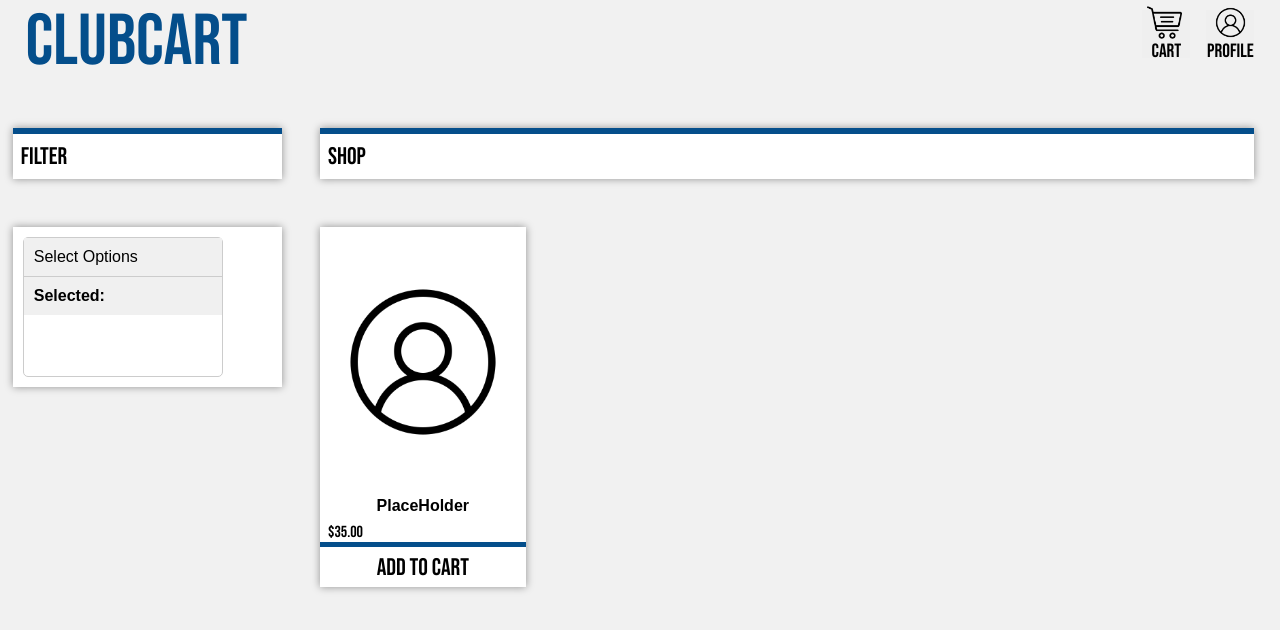
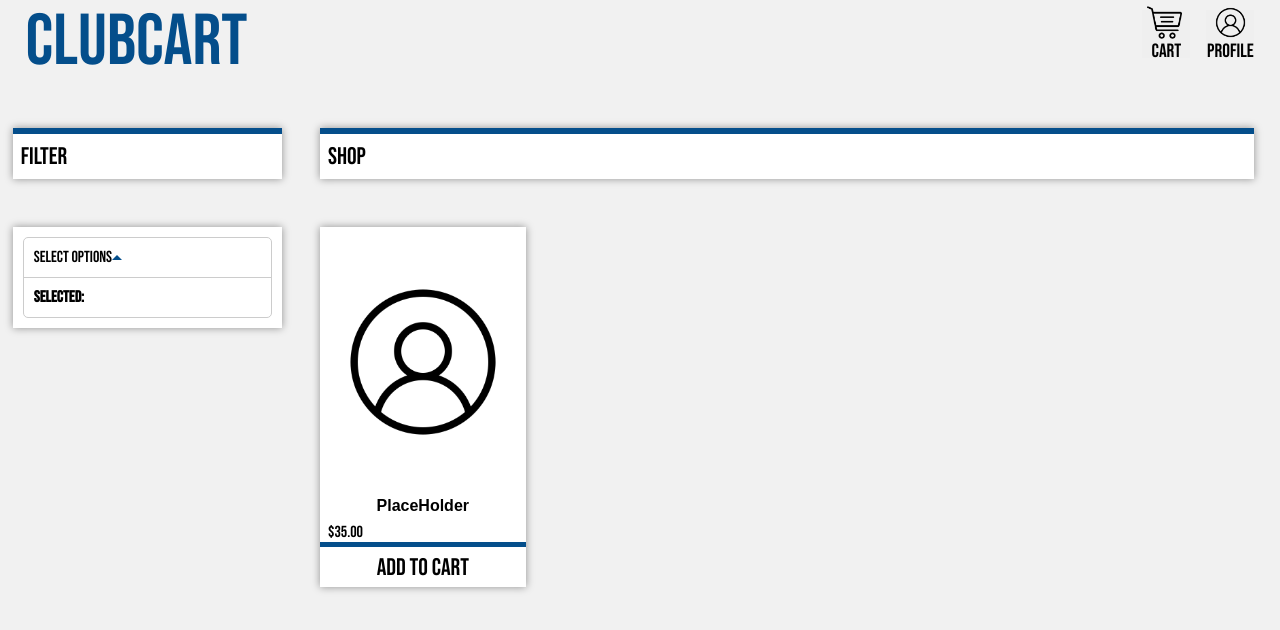
Before and after one commit to PraneethO/clubcart, a Next.js app in the folder club-cart/: page /pages/dashboard in a window 1280 px wide. Shown: the top 630 px of the page. Built offline with nearby package versions, Linux system fonts and the light colour scheme.

Commit message:
dash done but filter and needs to be made dynamic

```diff
--- a/club-cart/src/app/pages/dashboard/MultiSelectDropdown.css
+++ b/club-cart/src/app/pages/dashboard/MultiSelectDropdown.css
@@ -1,6 +1,6 @@
 .multi-select-dropdown {
     position: relative;
-    width: 200px;
+    width: 100%;
     border: 1px solid #ccc;
     border-radius: 5px;
     margin: 10px;
@@ -10,11 +10,18 @@
   .dropdown-header {
     cursor: pointer;
     padding: 10px;
-    background-color: #f0f0f0;
     display: flex;
-    justify-content: space-between;
+    justify-content: flex-start;
     align-items: center;
     font-family: Montserrat, sans-serif;
+  }
+
+  .arrow {
+    width: 0;
+    height: 0;
+    border-right: 5px solid transparent;
+    border-left: 5px solid transparent;
+    border-bottom: 5px solid #044e8b; /* Set the arrow color to #044e8b */
   }
 
   .dropdown-content {
@@ -27,8 +34,6 @@
 
   .selected-options {
     padding: 10px;
-    background-color: #f0f0f0;
     border-top: 1px solid #ccc;
     font-weight: bold;
-    font-family: Montserrat, sans-serif;
   }
--- a/club-cart/src/app/pages/dashboard/MultiSelectDropdown.tsx
+++ b/club-cart/src/app/pages/dashboard/MultiSelectDropdown.tsx
@@ -1,24 +1,25 @@
 import React, { useState } from 'react';
-import "./MultiSelectDropdown.css";
+import './MultiSelectDropdown.css';
 
 const MultiSelectDropdown = () => {
   const [isOpen, setIsOpen] = useState(false);
-    const [selectedOptions, setSelectedOptions] = useState<string[]>([]); // Specify the type as string array
+  const [selectedOptions, setSelectedOptions] = useState<string[]>([]); // Specify the type as a string array
 
   const options: string[] = [
-        "Option 1",
-        "Option 2",
-        "Option 3",
-        "Option 4",
+    'Option 1',
+    'Option 2',
+    'Option 3',
+    'Option 4',
   ];
 
   const toggleDropdown = () => {
     setIsOpen(!isOpen);
   };
 
-    const handleOptionChange = (option: string) => { // Specify the type of the 'option' parameter
+  const handleOptionChange = (option: string) => {
+    // Specify the type of the 'option' parameter
     if (selectedOptions.includes(option)) {
-            setSelectedOptions(selectedOptions.filter(item => item !== option));
+      setSelectedOptions(selectedOptions.filter((item) => item !== option));
     } else {
       setSelectedOptions([...selectedOptions, option]);
     }
@@ -27,12 +28,12 @@ const MultiSelectDropdown = () => {
   return (
     <div className="multi-select-dropdown">
       <div className="dropdown-header" onClick={toggleDropdown}>
-                <div style={{fontFamily: "Montserrat, sans-serif"}}>Select Options</div>
+        <span>Select Options</span>
         <i className={`arrow ${isOpen ? 'up' : 'down'}`}></i>
       </div>
       {isOpen && (
         <div className="dropdown-content">
-                    {options.map(option => (
+          {options.map((option) => (
             <label key={option}>
               <input
                 type="checkbox"
@@ -45,7 +46,6 @@ const MultiSelectDropdown = () => {
           ))}
         </div>
       )}
-
       <div className="selected-options">
         Selected: {selectedOptions.join(', ')}
       </div>
--- a/club-cart/src/app/pages/dashboard/page.module.css
+++ b/club-cart/src/app/pages/dashboard/page.module.css
@@ -129,9 +129,9 @@
     margin-left: 1%;
 
     width: 21%;
+    height: fit-content;
 
     background-color: white;
-
     box-shadow: 0 0 8px rgba(0, 0, 0, 0.4);
 }
 
--- a/club-cart/src/app/pages/dashboard/page.tsx
+++ b/club-cart/src/app/pages/dashboard/page.tsx
@@ -35,7 +35,7 @@ export default function Dashboard() {
             </div>
 
             <div className={styles.dashContentContainer}>
-                <div className={styles.filter} style={{ height: "10rem" }}>
+                <div className={styles.filter} style={{ height: "fit-content" }}>
 
                     <MultiSelectDropdown />
 
```
Also changed, not shown: club-cart/src/app/pages/clubView/page.tsx (added, +10 -0 lines), club-cart/src/app/pages/clubView/page.module.css (added). Lines whose indentation alone changed are shown as unchanged.
